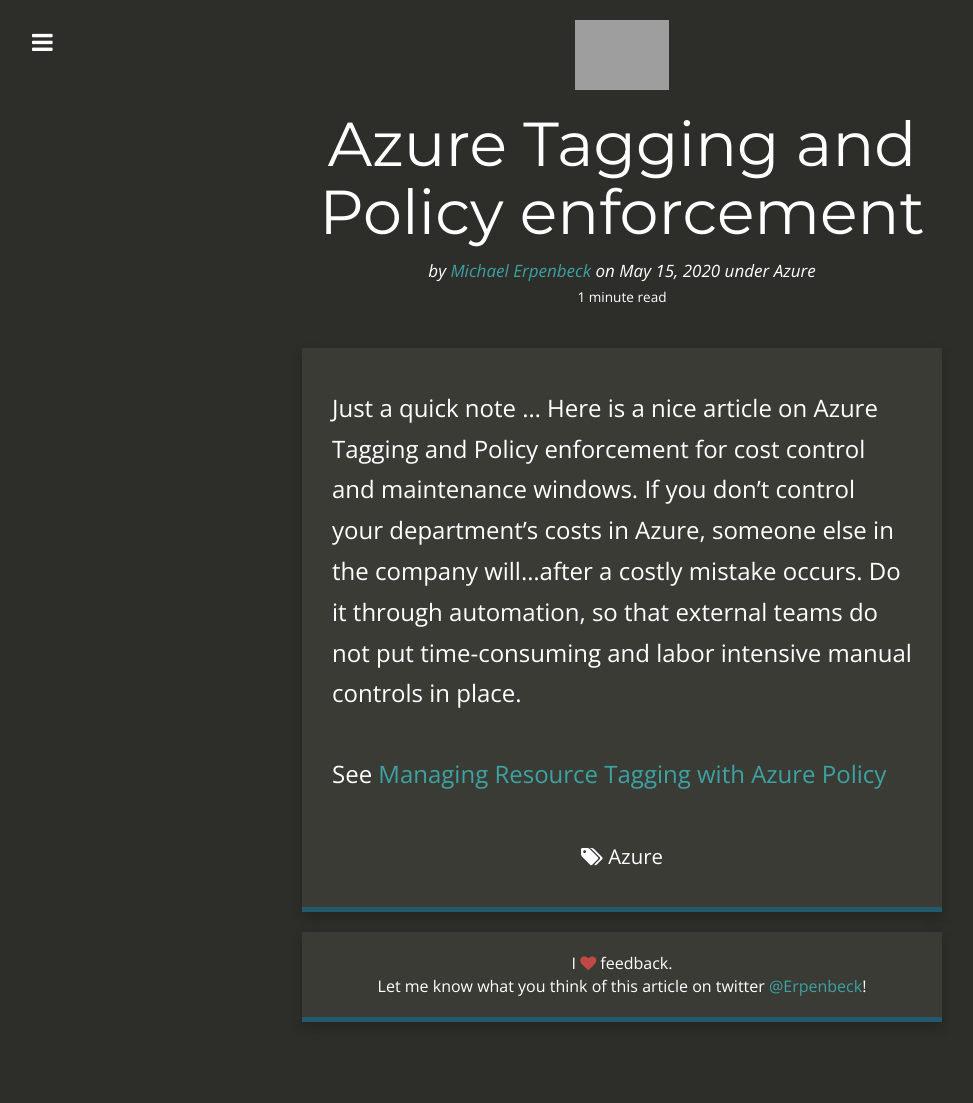
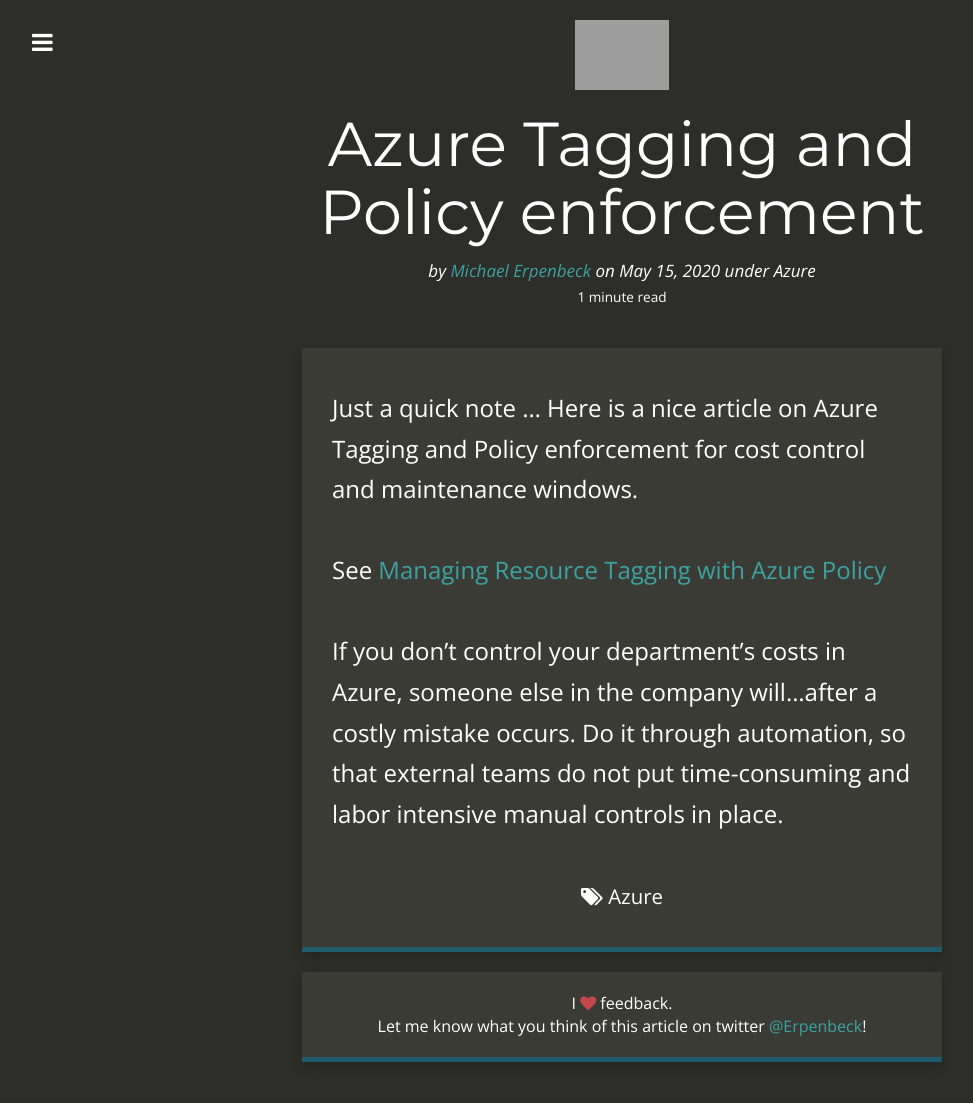
Before and after one commit to GitMje/gitmje.github.io, a Jekyll site: the page built from _posts/2020-05-15-Azure-tagging.md, in a window 1280 px wide. Shown: the whole page, without its empty margins (18-991 px from the left). Built offline with Jekyll 4.4.1, drawn with Linux system fonts in a browser that asks for light colours; nearby versions of some CDN libraries; before the commit the page ends 1063 px from its top, so only the background shows below that; grey boxes are pictures that could not be loaded.

```diff
--- a/_posts/2020-05-15-Azure-tagging.md
+++ b/_posts/2020-05-15-Azure-tagging.md
@@ -10,6 +10,8 @@ tags:
  - Azure
 ---
 
-Just a quick note ... Here is a nice article on Azure Tagging and Policy enforcement for cost control and maintenance windows.  If you don't control your department's costs in Azure, someone else in the company will...after a costly mistake occurs.  Do it through automation, so that external teams do not put time-consuming and labor intensive manual controls in place.
+Just a quick note ... Here is a nice article on Azure Tagging and Policy enforcement for cost control and maintenance windows.
 
 See [Managing Resource Tagging with Azure Policy](https://cloudskills.io/blog/azure-policy-tagging?__s=uqywoptvtgjkvewfgurh)
+
+If you don't control your department's costs in Azure, someone else in the company will...after a costly mistake occurs.  Do it through automation, so that external teams do not put time-consuming and labor intensive manual controls in place.
```
